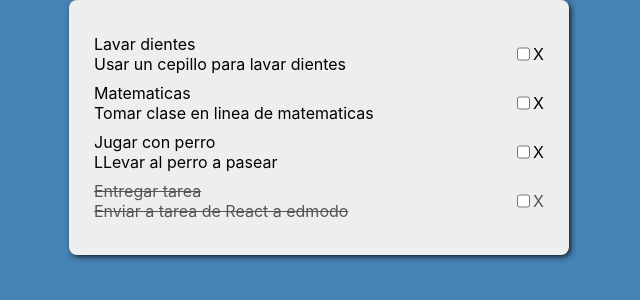
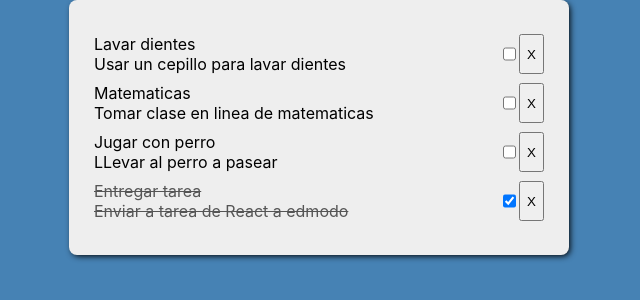
Before and after one commit to VictorFranco/reactjs-primera-app, a React (Create React App) app: page / in a window 1280 px wide. Shown: the top 300 px of the page, without its empty margins (321-961 px from the left). Built offline with nearby package versions, Linux system fonts and the light colour scheme.

Commit message:
Los metodos deleteTask() y checkDone() fueron implementados

```diff
--- a/src/App.js
+++ b/src/App.js
@@ -7,10 +7,21 @@ class App extends Component {
   state={
     tasks:tasks
   }
+  deleteTask=id=>{
+    const newTasks=this.state.tasks.filter(task=>task.id!==id)
+    this.setState({tasks:newTasks})
+  }
+  checkDone=id=>{
+    const newTasks=this.state.tasks.map(task=>{
+      if(task.id===id) task.done=!task.done
+      return task
+    })
+    this.setState({tasks:newTasks})
+  }
   render() {
     return <div className="App">
       <div className="Card">
-        <Tasks tasks={this.state.tasks}/>
+        <Tasks tasks={this.state.tasks} deleteTask={this.deleteTask} checkDone={this.checkDone}/>
       </div>
     </div>;
   }
--- a/src/components/Task.js
+++ b/src/components/Task.js
@@ -8,6 +8,8 @@ class Task extends Component {
           color:this.props.task.done?"#555":"black",
       }
   }
+  onChange=e=>{this.props.checkDone(this.props.task.id)}
+
   render() {
       const {task}=this.props;
     return <div className="Task" style={this.StyleCompleted()}>
@@ -15,15 +17,17 @@ class Task extends Component {
                 {task.title} <br/> {task.description}
             </div>
             <div className="group2">
-                <input type="checkbox"></input>
-                <div>X</div>
+                <input type="checkbox" onChange={this.onChange} defaultChecked={task.done}></input>
+                <button onClick={this.props.deleteTask.bind(this,task.id)}>X</button>
             </div>
         </div>;
   }
 }
 
 Task.propTypes={
-    task:PropTypes.object
+    task:PropTypes.object.isRequired,
+    checkDone:PropTypes.func.isRequired,
+    deleteTask:PropTypes.func.isRequired
 }
 
 export default Task;
--- a/src/components/Tasks.js
+++ b/src/components/Tasks.js
@@ -5,13 +5,18 @@ import PropTypes from 'prop-types';
 class Tasks extends Component {
   render() {
     return this.props.tasks.map(e=>{
-        return <Task key={e.id} task={e}/>
+        return <Task key={e.id}
+                    task={e}
+                    deleteTask={this.props.deleteTask}
+                    checkDone={this.props.checkDone}/>
         });
   }
 }
 
 Tasks.propTypes={
-  tasks:PropTypes.array
+  tasks:PropTypes.array.isRequired,
+  checkDone:PropTypes.func.isRequired,
+  deleteTask:PropTypes.func.isRequired
 }
 
 export default Tasks;
```
